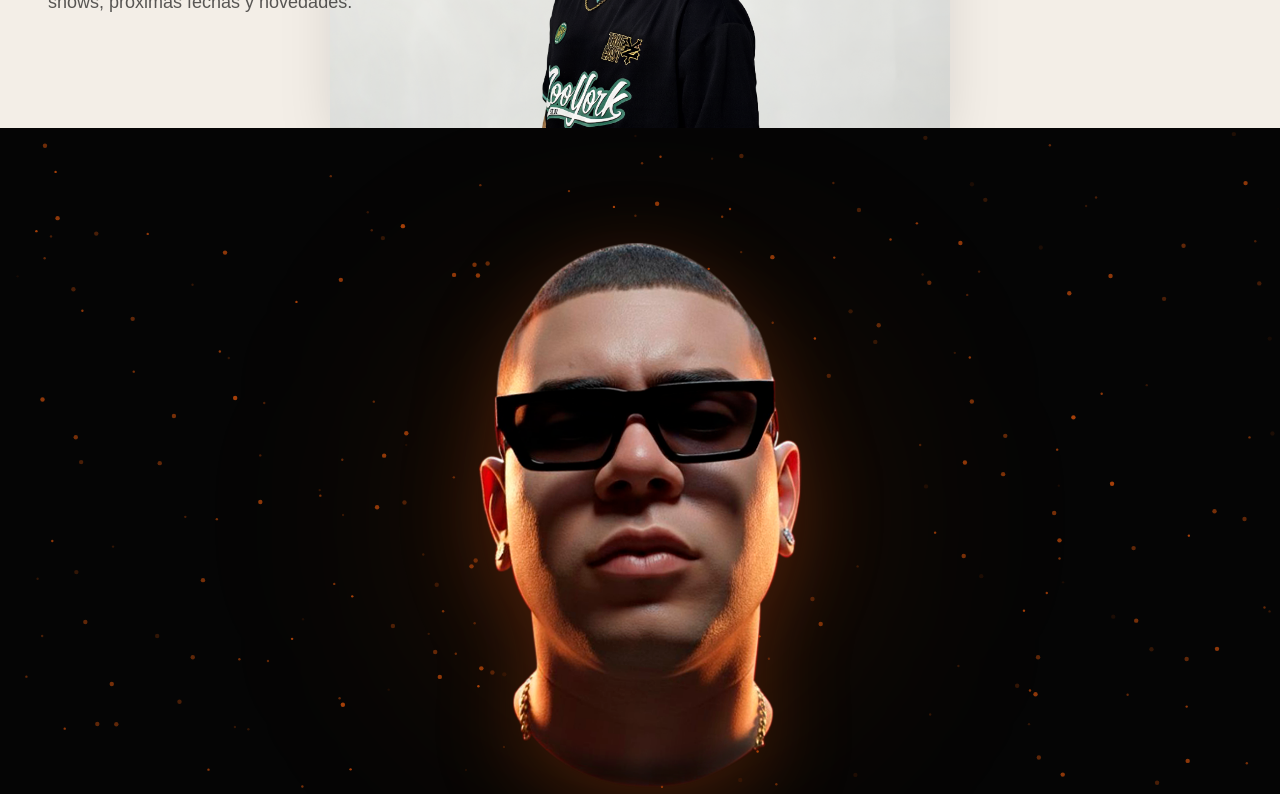
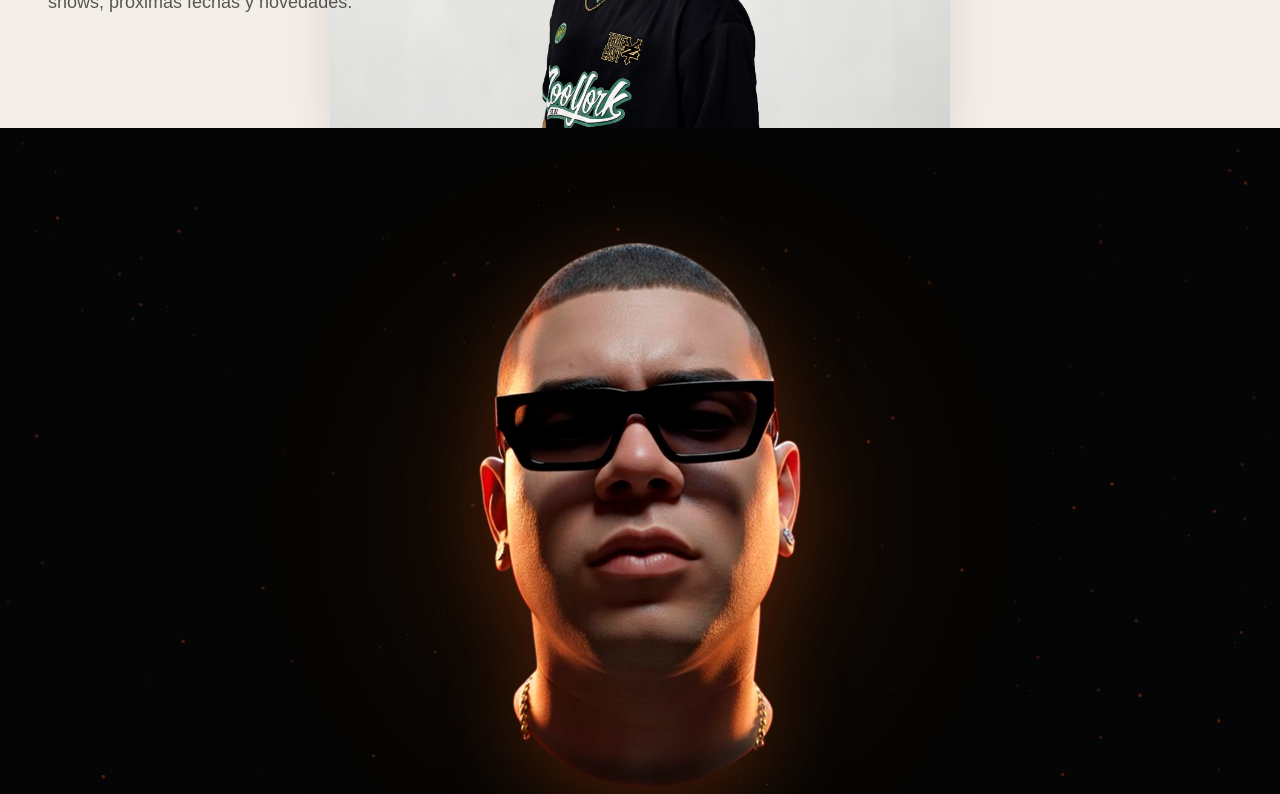
Before and after one commit to lyonproducer/frank-perez-landing, a Next.js app: page / in a window 1280 px wide. Shown: the part 6880-7674 px from the top of the page. Built offline with nearby package versions, Linux system fonts and the light colour scheme; no server answers.

Commit message:
style: adjust head showcase particles to a darker subtle tone

```diff
--- a/app/_components/effects/staggered-menu.tsx
+++ b/app/_components/effects/staggered-menu.tsx
@@ -485,7 +485,7 @@ export const StaggeredMenu: React.FC<StaggeredMenuProps> = ({
       >
         <div
           ref={preLayersRef}
-          className="sm-prelayers absolute top-0 right-0 bottom-0 pointer-events-none z-[5]"
+          className="sm-prelayers absolute top-0 right-0 bottom-0 pointer-events-none z-5"
           aria-hidden="true"
         >
           {(() => {
--- a/app/_components/sections/head-showcase.tsx
+++ b/app/_components/sections/head-showcase.tsx
@@ -11,10 +11,10 @@ export function HeadShowcase() {
       {/* Background Particles */}
       <Particles
         className="absolute inset-0 z-0"
-        quantity={150}
-        size={1.2}
+        quantity={90}
+        size={0.8}
         ease={80}
-        color="#e8590c"
+        color="#6b2d12"
         refresh
       />
 
```
